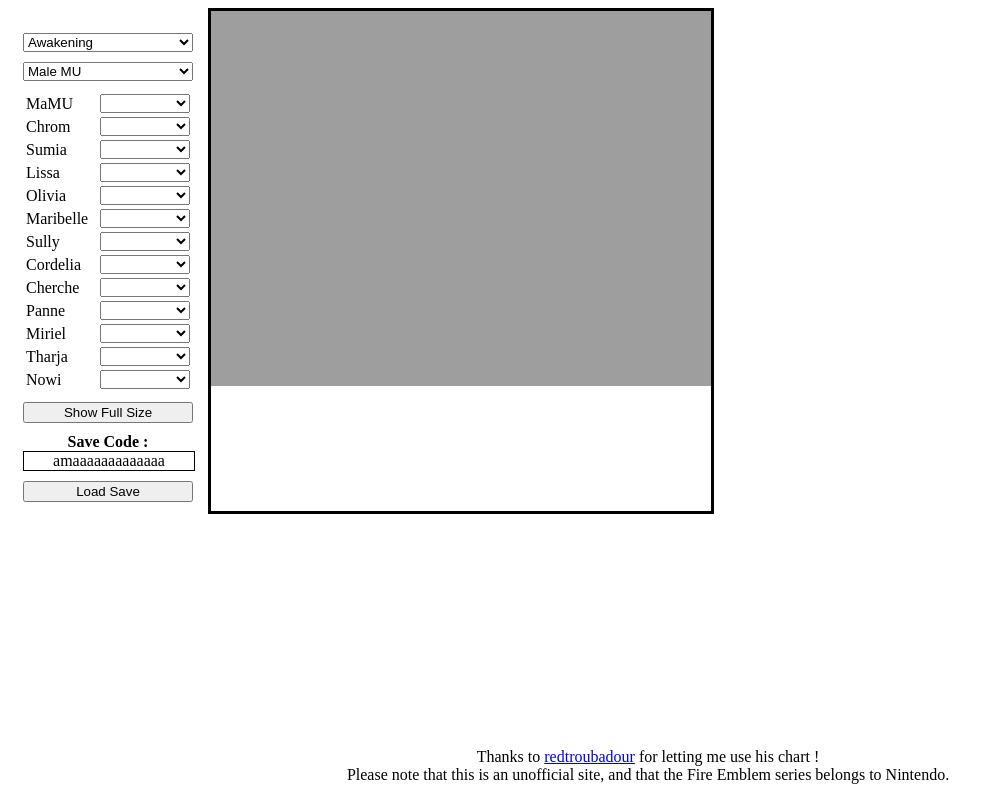
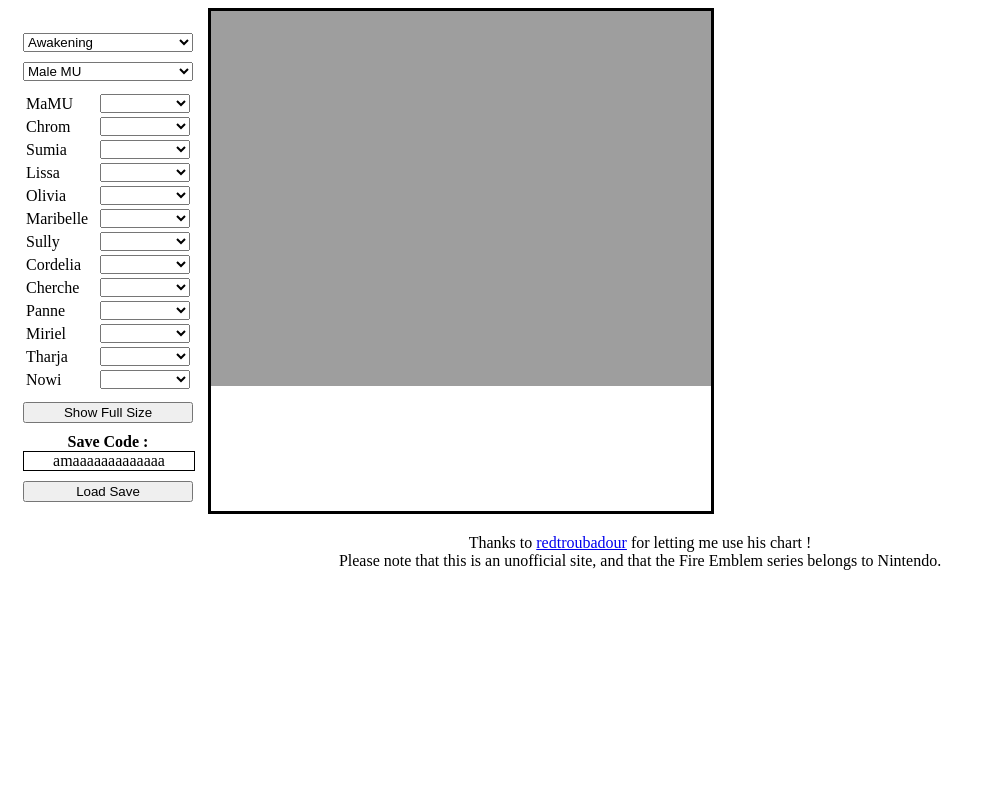
Before and after one commit to SquareScripter/Fire-Emblem-Ship-Chart, a plain HTML site: page index.html in a window 1280 px wide. Shown: the whole page, without its empty margins (0-985 px from the left). Drawn offline with Linux system fonts and the light colour scheme.

Commit message:
Fixed footer

```diff
--- a/index.html
+++ b/index.html
@@ -36,7 +36,7 @@
 		init();
 	</script>
 </body>
-<footer style="position: absolute; width: 100%; bottom: 0; text-align: center;">
+<footer style="position: relative; width: 100%; bottom: 0; text-align: center;">
 	<p>Thanks to <a href="http://redtroubadour.tumblr.com/">redtroubadour</a> for letting me use his chart !
 	<br>Please note that this is an unofficial site, and that the Fire Emblem series belongs to Nintendo.</p>
 </footer>
```
